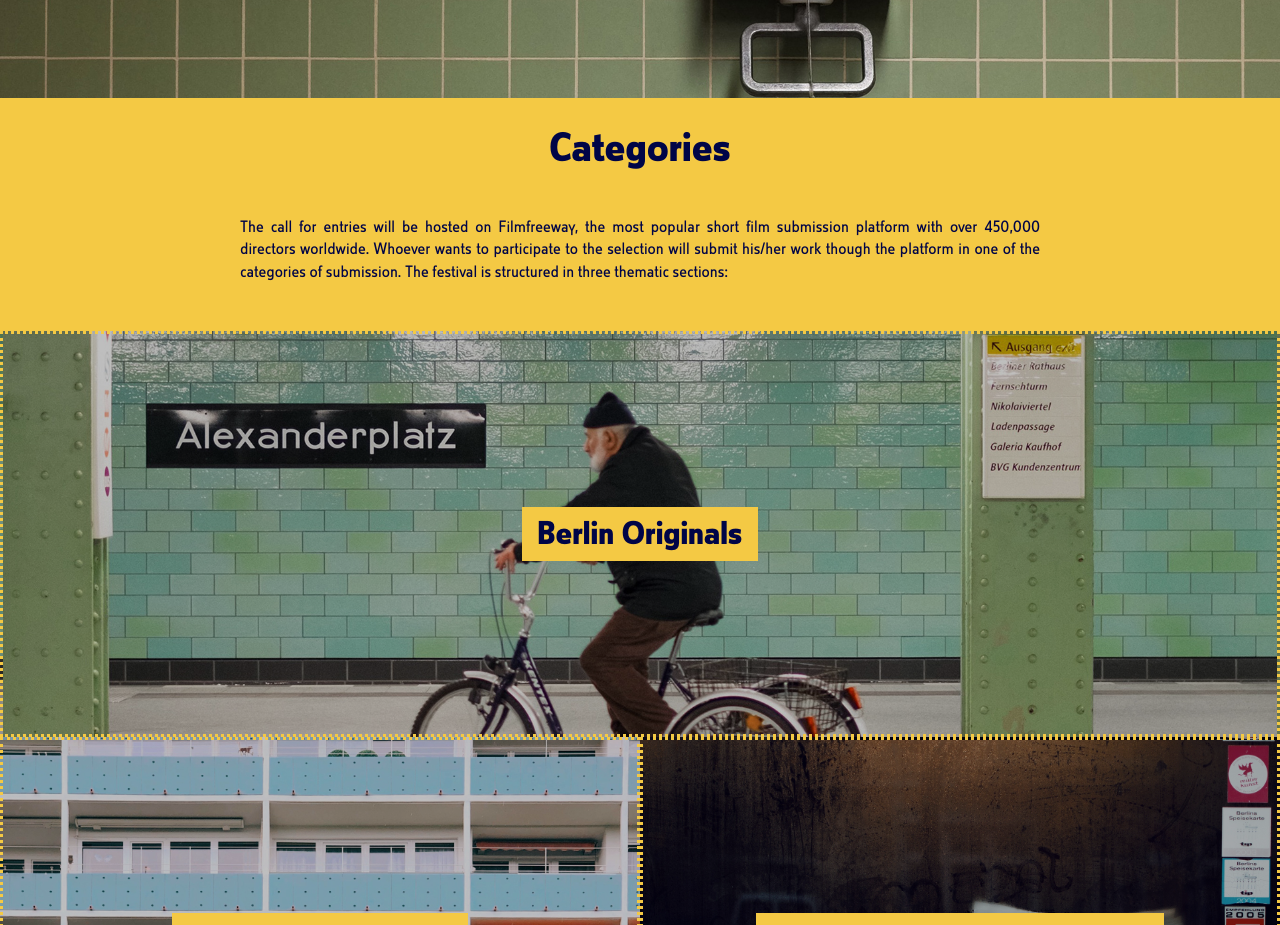
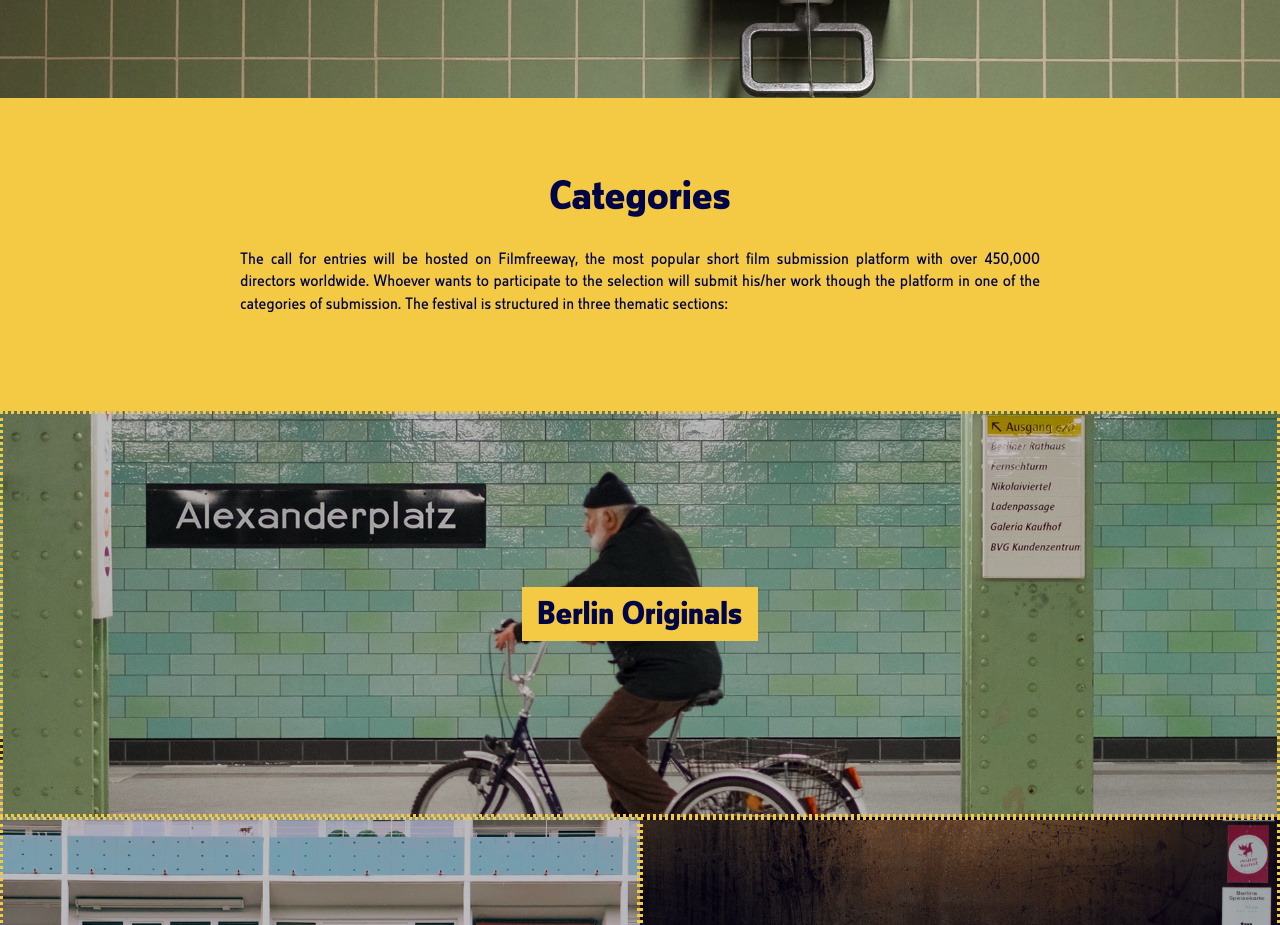
Before and after one commit to matteocarpi/berlinshorts, a React (Create React App) app: page / in a window 1280 px wide. Shown: the part 4880-5805 px from the top of the page. Built offline with nearby package versions, Linux system fonts and the light colour scheme.

Commit message:
spacing in concept

```diff
--- a/src/assets/styles/Concept.module.scss
+++ b/src/assets/styles/Concept.module.scss
@@ -8,6 +8,9 @@ main {
   display: flex;
   flex-direction: column;
   align-items: center;
+  .intro {
+    margin: 3rem 0;
+  }
   .button {
     margin-top: 3rem;
   }
--- a/src/components/pages/concept.js
+++ b/src/components/pages/concept.js
@@ -22,9 +22,10 @@ class Concept extends React.Component {
         </div>
 
         <div id='categories' className={styles.details}>
-          <h1>{data.details.title}</h1>
-          <p>{data.details.text}</p>
-
+          <div className={styles.intro}>
+            <h1>{data.details.title}</h1>
+            <p>{data.details.text}</p>
+          </div>
           <div className={styles.bigPictures}>
             {data.details.categories.map((category, index) => {
               const divStyle = {
```
